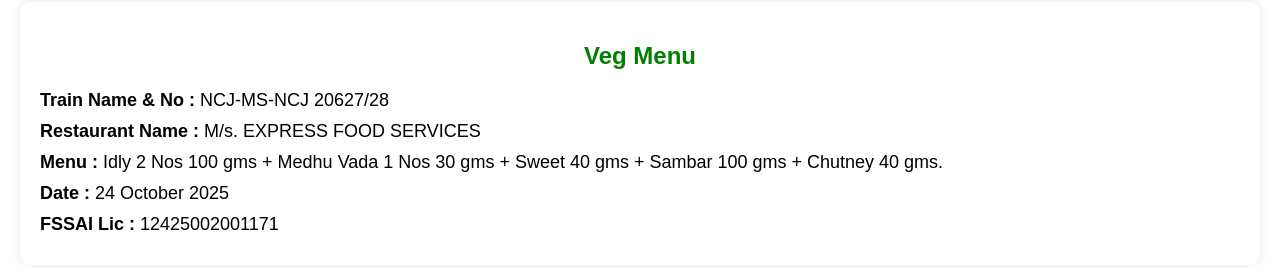
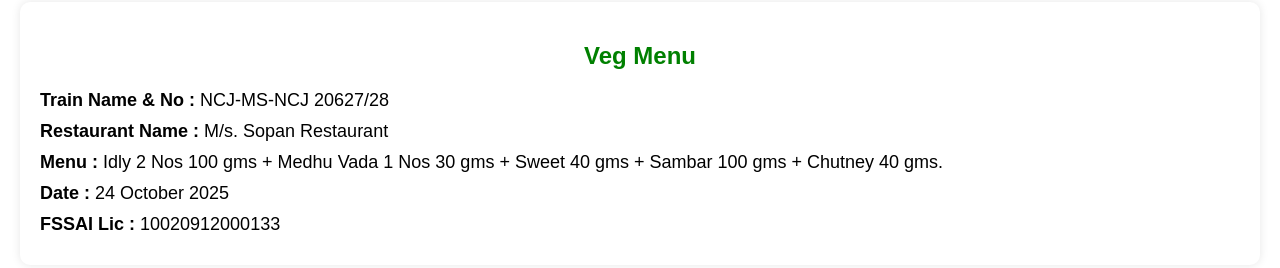
Before and after one commit to Printpark/IRCTC-veg-menu, a plain HTML site: page index.html in a window 1280 px wide. Shown: the part 222-490 px from the top of the page. Drawn offline with Linux system fonts and the light colour scheme.

Commit message:
Update restaurant name and FSSAI license number

```diff
--- a/index.html
+++ b/index.html
@@ -44,10 +44,10 @@
   <div class="container">
     <h2>Veg Menu</h2>
     <div class="info"><strong>Train Name & No :</strong> NCJ-MS-NCJ 20627/28</div>
-    <div class="info"><strong>Restaurant Name :</strong> M/s. EXPRESS FOOD SERVICES </div>
+    <div class="info"><strong>Restaurant Name :</strong> M/s. Sopan Restaurant </div>
     <div class="info"><strong>Menu :</strong> Idly 2 Nos 100 gms + Medhu Vada 1 Nos 30 gms + Sweet 40 gms + Sambar 100 gms + Chutney 40 gms.</div>
     <div class="info"><strong>Date :</strong> <span id="date">Loading...</span></div>
-    <div class="info"><strong>FSSAI Lic :</strong> 12425002001171</div>
+    <div class="info"><strong>FSSAI Lic :</strong> 10020912000133 </div>
   </div>
 
   <script>
```
